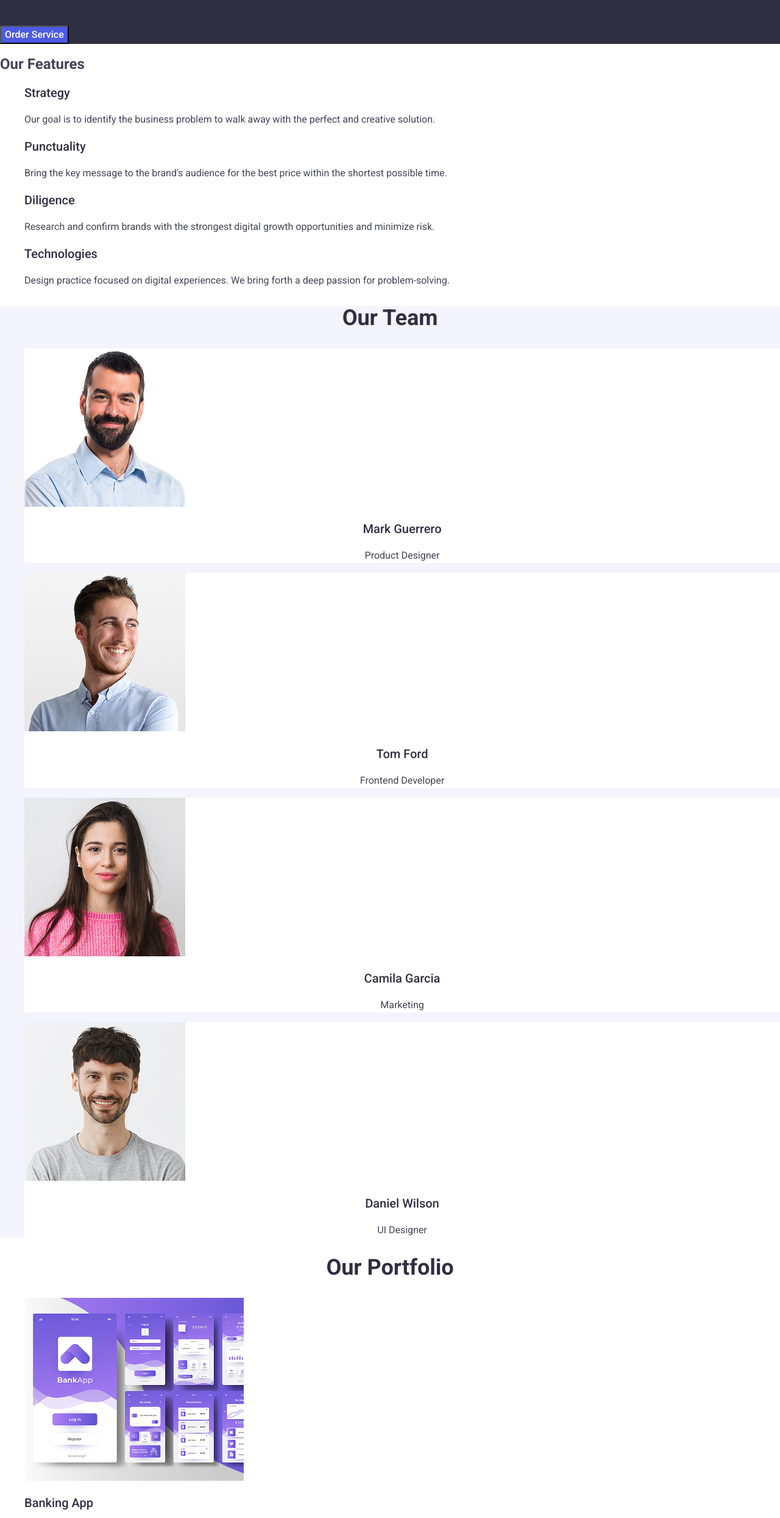
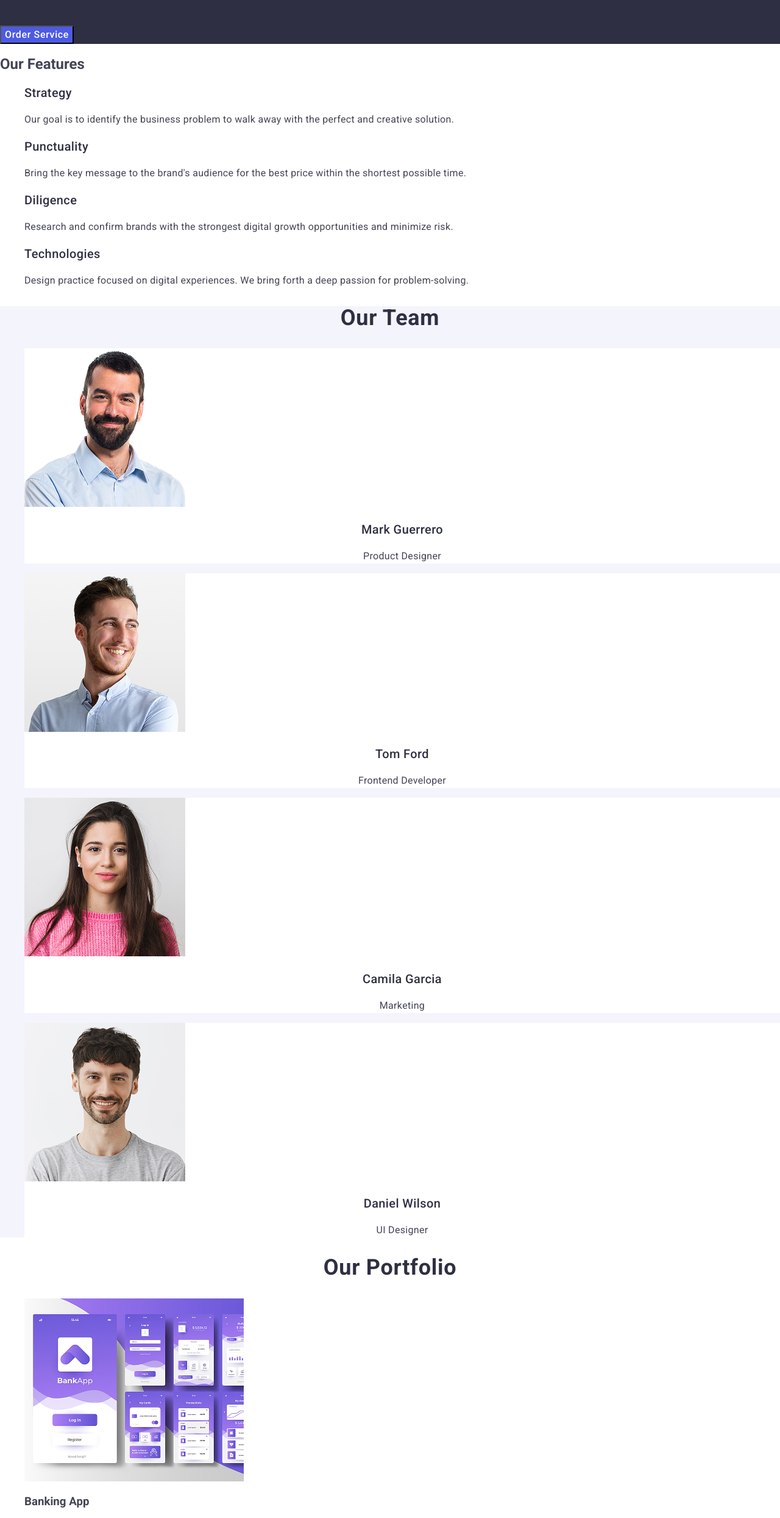
Before and after one commit to yevgeniy-gerasimchuk/goit-hw-2, a plain HTML site: page index.html in a window 1280 px wide. Shown: the part 284-2773 px from the top of the page at 61% size. Drawn offline with nearby package versions, Linux system fonts and the light colour scheme.

Commit message:
fixing errors in styles

```diff
--- a/css/styles.css
+++ b/css/styles.css
@@ -29,7 +29,7 @@ ul {
   color: #2e2f42;
   text-decoration: none;
   line-height: 1.5;
-  letter-spacing: 2%;
+  letter-spacing: 0.02em;
 }
 .nav-link:hover,
 .nav-link:focus {
@@ -48,6 +48,7 @@ address {
   font-style: normal;
   text-decoration: none;
   line-height: 1.5;
+  letter-spacing: 0.02em;
 }
 .address-link:hover,
 .address-link:focus {
@@ -71,6 +72,7 @@ address {
   font-size: 16px;
   line-height: 1.5;
   cursor: pointer;
+  letter-spacing: 0.04em;
 }
 .order-button:hover,
 .order-button:focus {
@@ -84,22 +86,22 @@ address {
   font-weight: 500;
   font-size: 20px;
   line-height: 1.2;
-  letter-spacing: 2%;
+  letter-spacing: 0.02em;
 }
 .feature-text {
   color: #434455;
   font-weight: 400;
   font-size: 16px;
   line-height: 1.5;
-  letter-spacing: 2%;
+  letter-spacing: 0.02em;
 }
 .section-title {
   font-size: 36px;
   font-weight: 700;
   color: #2e2f42;
   text-align: center;
-  letter-spacing: 2%;
-  line-height: 1.1;
+  letter-spacing: 0.02em;
+  line-height: 1.11;
 }
 .team-list {
   list-style: none;
@@ -114,7 +116,7 @@ address {
   color: #2e2f42;
   text-align: center;
   font-weight: 500;
-  letter-spacing: 2%;
+  letter-spacing: 0.02em;
   line-height: 1.2;
 }
 
@@ -124,7 +126,7 @@ address {
   font-weight: 400;
   text-align: center;
   line-height: 1.5;
-  letter-spacing: 2%;
+  letter-spacing: 0.02em;
 }
 .team-section {
   background-color: #f4f4fd;
@@ -134,8 +136,8 @@ address {
   color: #2e2f42;
   font-weight: 700;
   text-align: center;
-  letter-spacing: 2%;
-  line-height: 1.1;
+  letter-spacing: 0.02em;
+  line-height: 1.11;
 }
 .portfolio-list {
   list-style: none;
@@ -144,7 +146,7 @@ address {
   font-size: 20px;
   font-weight: 500;
   color: #2e2f42;
-  letter-spacing: 2%;
+  letter-spacing: 0.02em;
   line-height: 1.2;
 }
 .app-department {
@@ -152,7 +154,7 @@ address {
   font-weight: 400;
   color: #434455;
   line-height: 1.5;
-  letter-spacing: 2%;
+  letter-spacing: 0.02em;
 }
 .footer {
   background-color: #2e2f42;
@@ -174,6 +176,6 @@ address {
   color: #f4f4fd;
   font-size: 16px;
   font-weight: 400;
-  letter-spacing: 2%;
+  letter-spacing: 0.02em;
   line-height: 1.5;
 }
--- a/index.html
+++ b/index.html
@@ -186,7 +186,7 @@
               width="360"
               height="300"
             />
-            <h3 class="application-name">Banking App</h3>
+            <h3 class="e">Banking App</h3>
             <p class="app-department">App</p>
           </li>
           <li>
```
